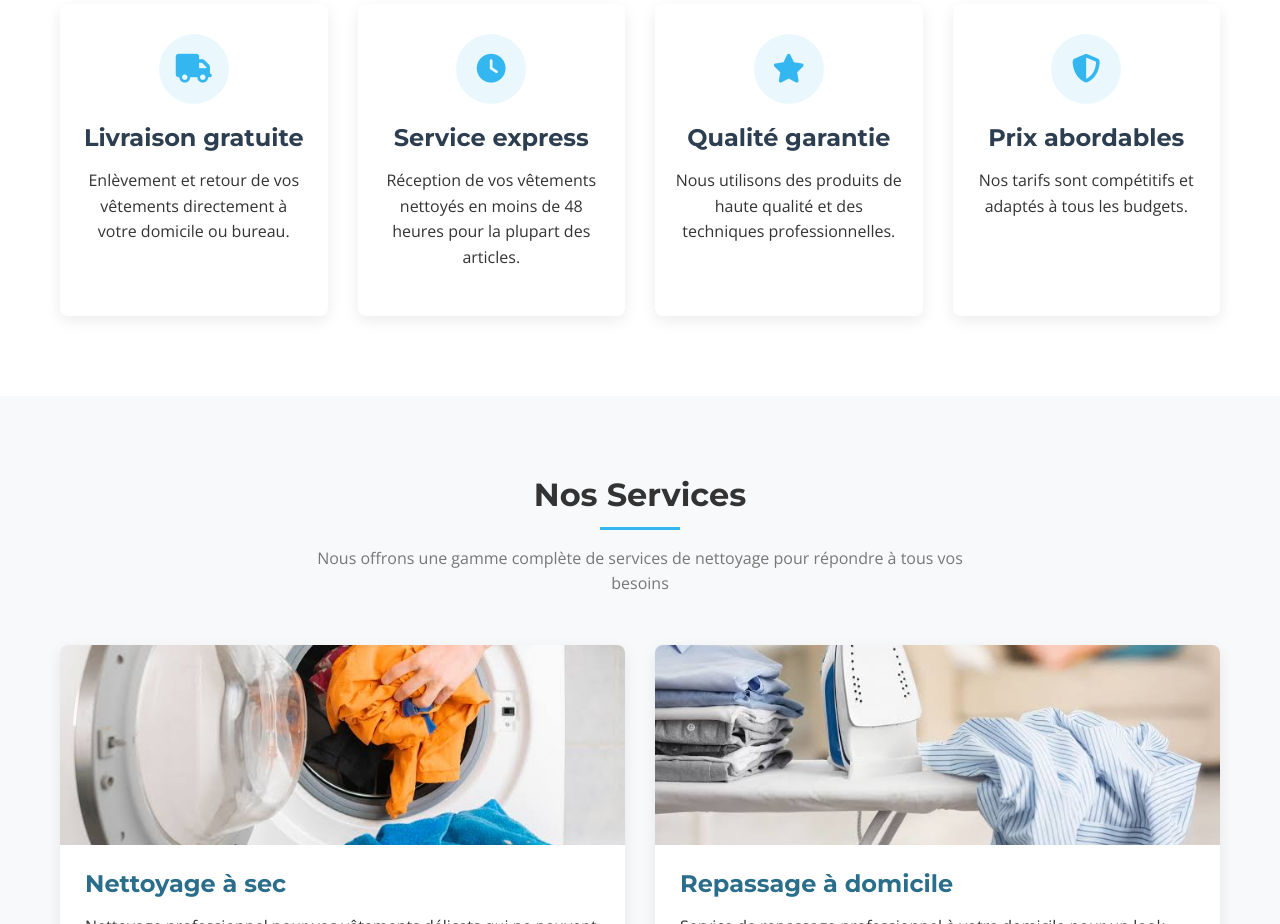
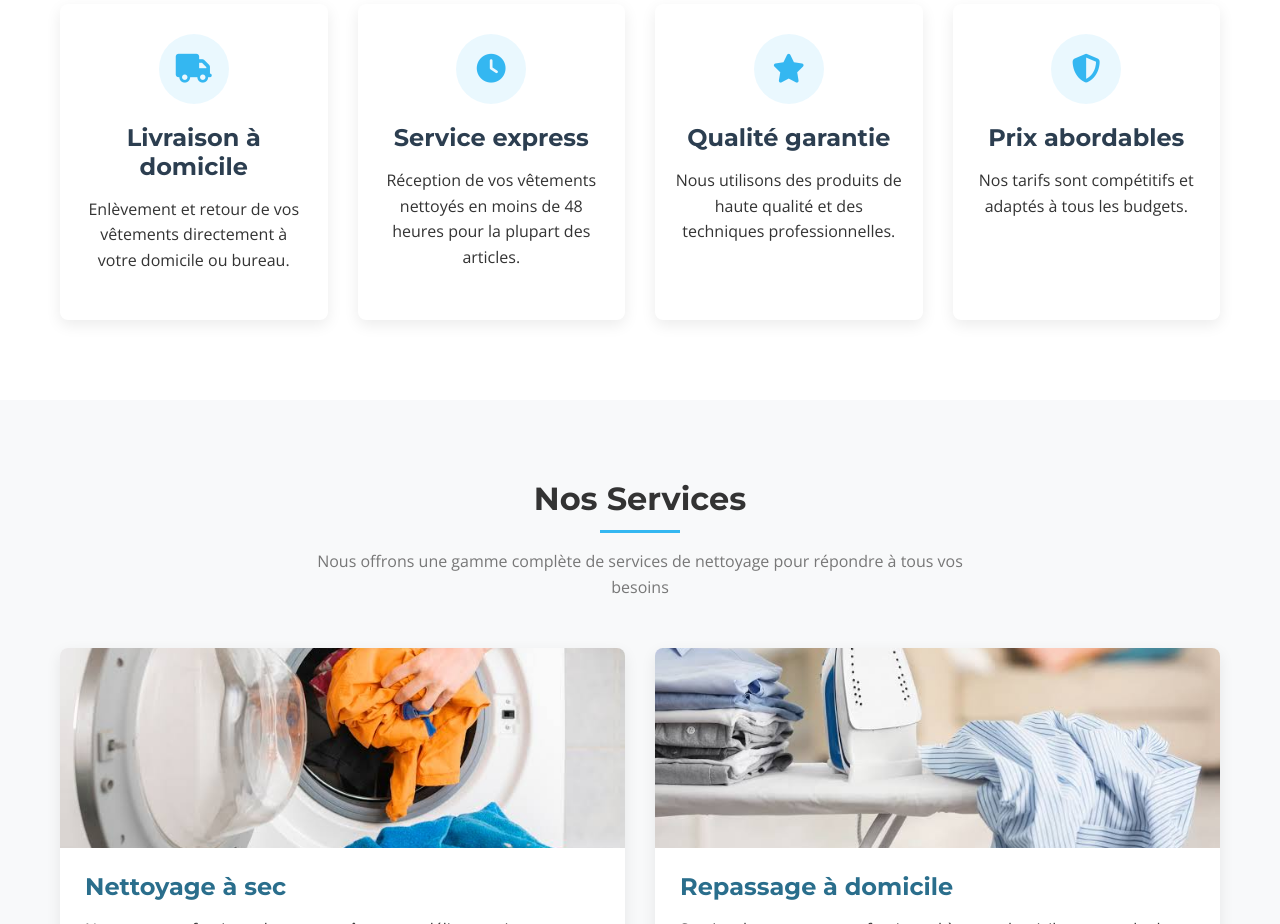
Before and after one commit to jova243/Gk-Pressing-Express, a plain HTML site: page index.html in a window 1280 px wide. Shown: the part 800-1724 px from the top of the page. Drawn offline with nearby package versions, Linux system fonts and the light colour scheme.

Commit message:
petite mise à jour

```diff
--- a/index.html
+++ b/index.html
@@ -66,7 +66,7 @@
                     <div class="avantage-icon">
                         <i class="fas fa-truck"></i>
                     </div>
-                    <h3>Livraison gratuite</h3>
+                    <h3>Livraison à domicile</h3>
                     <p>Enlèvement et retour de vos vêtements directement à votre domicile ou bureau.</p>
                 </div>
                 <div class="avantage-card">
```
